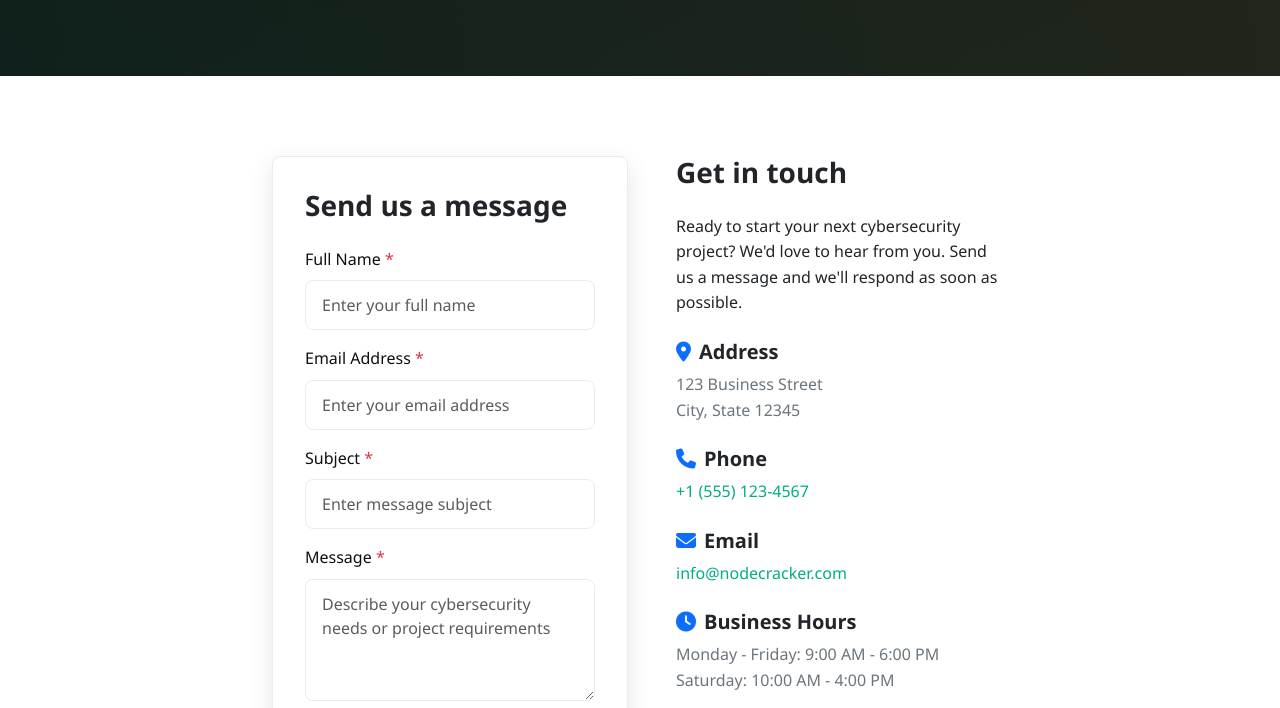
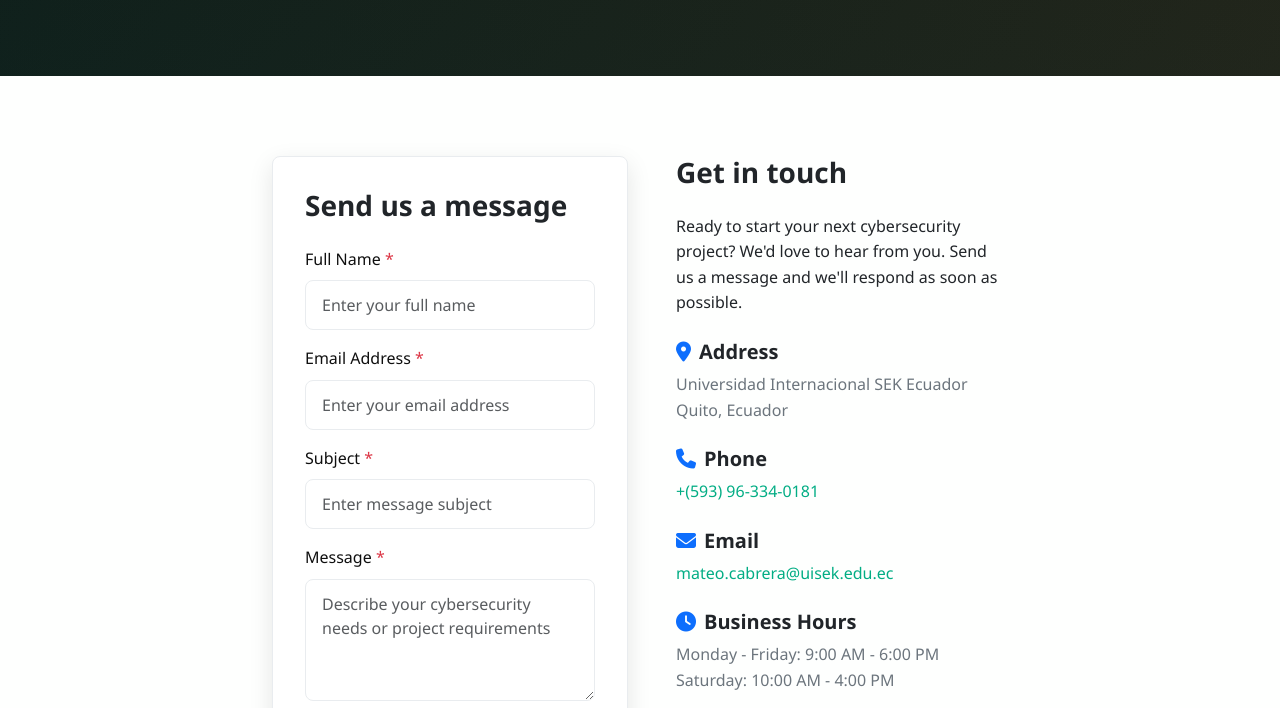
Before and after one commit to N0D3TR4CK3R/FigmaDesignWeb, a website: page contact.html in a window 1280 px wide. Shown: the part 244-952 px from the top of the page. Drawn offline with nearby package versions, Linux system fonts and the light colour scheme.

Commit message:
Contact info updated and chage in map

```diff
--- a/contact.html
+++ b/contact.html
@@ -124,22 +124,22 @@
                                     <div class="mb-4">
                                         <h5><i class="fas fa-map-marker-alt text-primary me-2" aria-hidden="true"></i>Address</h5>
                                         <address class="text-muted">
-                                            123 Business Street<br>
-                                            City, State 12345
+                                            Universidad Internacional SEK Ecuador<br>
+                                            Quito, Ecuador
                                         </address>
                                     </div>
 
                                     <div class="mb-4">
                                         <h5><i class="fas fa-phone text-primary me-2" aria-hidden="true"></i>Phone</h5>
                                         <p class="text-muted">
-                                            <a href="tel:+15551234567" aria-label="Call us at +1 (555) 123-4567">+1 (555) 123-4567</a>
+                                            <a href="tel:+593963340181" aria-label="Call us at +(593) 96-334-0181">+(593) 96-334-0181</a>
                                         </p>
                                     </div>
 
                                     <div class="mb-4">
                                         <h5><i class="fas fa-envelope text-primary me-2" aria-hidden="true"></i>Email</h5>
                                         <p class="text-muted">
-                                            <a href="mailto:info@nodecracker.com" aria-label="Send email to info@nodecracker.com">info@nodecracker.com</a>
+                                            <a href="mateo.cabrera@uisek.edu.ec" aria-label="Send email to mateo.cabrera@uisek.edu.ec">mateo.cabrera@uisek.edu.ec</a>
                                         </p>
                                     </div>
 
@@ -172,7 +172,7 @@
                     </div>
                     <div class="col-12">
                         <div class="ratio ratio-21x9">
-                            <iframe src="https://www.google.com/maps/embed?pb=!1m18!1m12!1m3!1d3024.2219901290355!2d-74.00369368400567!3d40.71312937933185!2m3!1f0!2f0!3f0!3m2!1i1024!2i768!4f13.1!3m3!1m2!1s0x89c25a23e28c1191%3A0x49f75d3281df052a!2s150%20Park%20Row%2C%20New%20York%2C%20NY%2010007%2C%20USA!5e0!3m2!1sen!2s!4v1640991234567!5m2!1sen!2s"
+                            <iframe src="https://www.google.com/maps/embed?pb=!1m18!1m12!1m3!1d3989.81328608425!2d-78.48666272363228!3d-0.09101833549060671!2m3!1f0!2f0!3f0!3m2!1i1024!2i768!4f13.1!3m3!1m2!1s0x91d5858d0d75649d%3A0x61c02a7a95fb1493!2sUniversidad%20Internacional%20SEK%20Ecuador!5e0!3m2!1ses!2sec!4v1750643721637!5m2!1ses!2sec"
                                     style="border:0;" allowfullscreen="" loading="lazy" title="NodeCracker office location on Google Maps" aria-label="Interactive map showing NodeCracker office location"></iframe>
                         </div>
                     </div>
```
